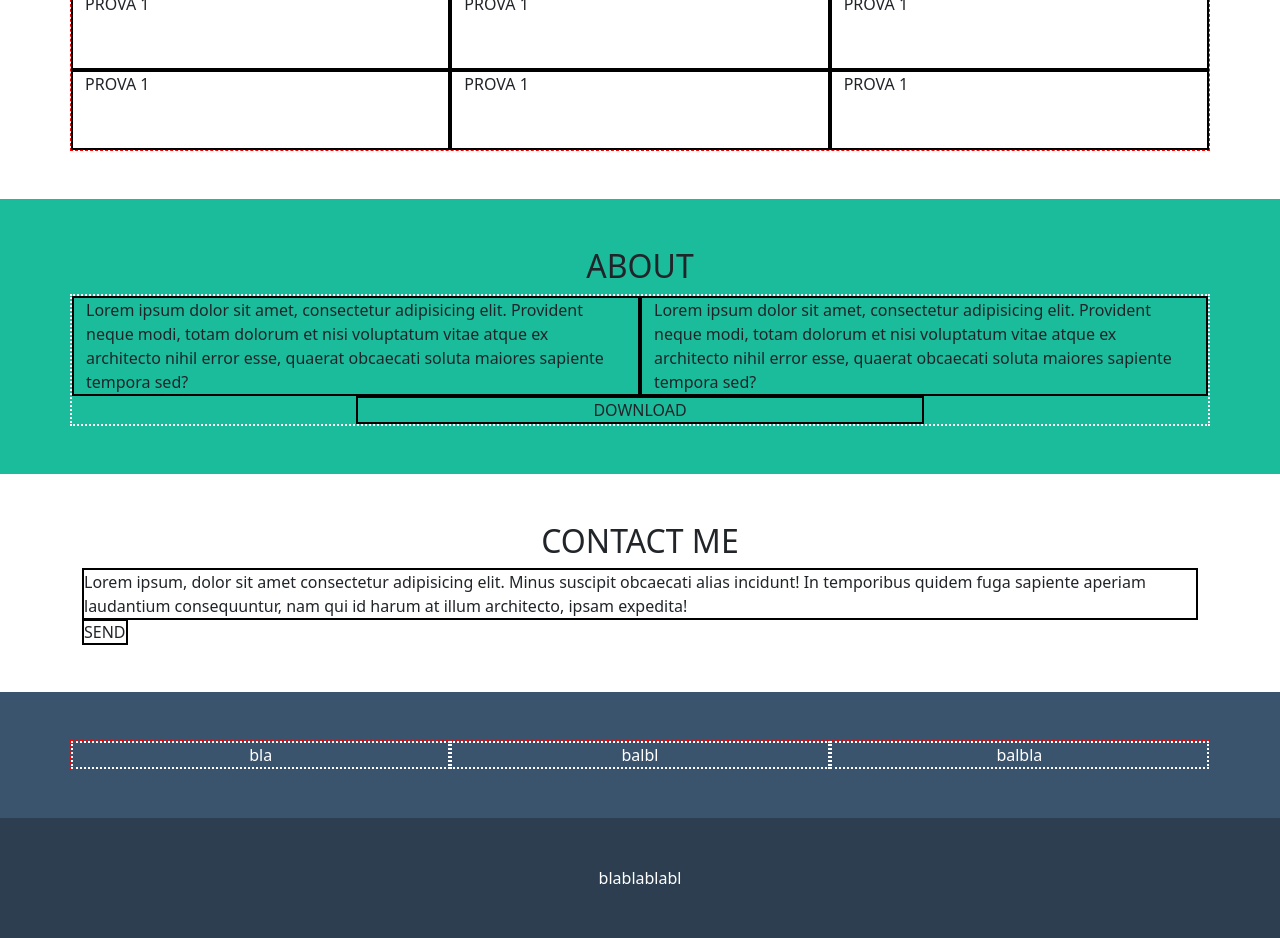
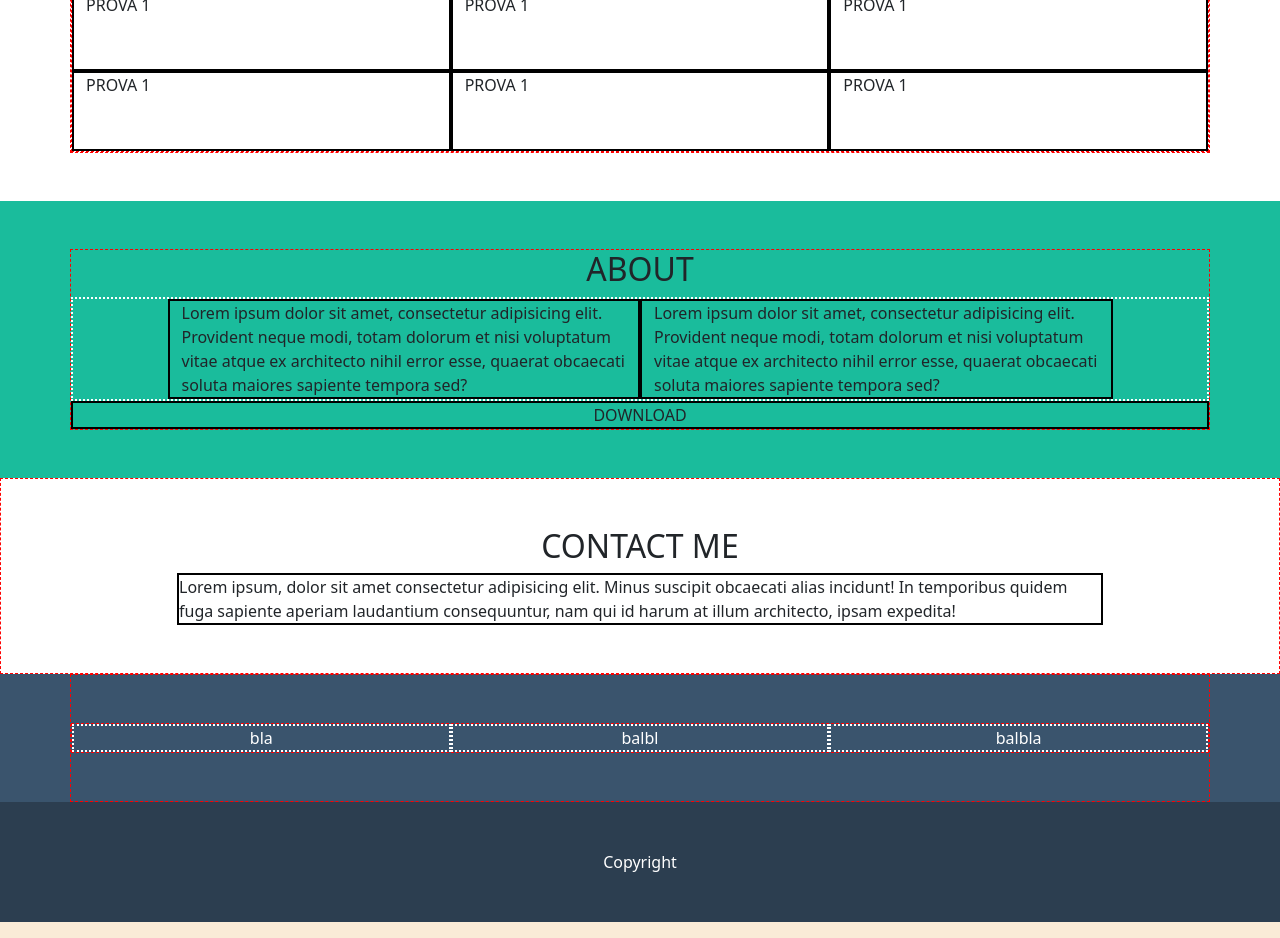
Before and after one commit to emilianogastaldo/html-css-bootstrap-freelancer, a plain HTML site: page index.html in a window 1280 px wide. Shown: the part 505-1443 px from the top of the page. Drawn offline with nearby package versions, Linux system fonts and the light colour scheme.

Commit message:
fixed structure

```diff
--- a/index.html
+++ b/index.html
@@ -13,7 +13,7 @@
 </head>
 <body>
     <header>
-        <div class="container-fluid container-lg h-100">
+        <div class="container-fluid container-lg h-100 border-red">
             <div class="row h-100 justify-content-between align-items-center">
                 <div class="col-3 h-80px logo border-white"></div>
                 <nav class="col-3 h-80px border-white"></nav>
@@ -24,10 +24,15 @@
         <div class="jumbotron p-5 d-flex justify-content-center align-items-center">
             <div class="jumbotron-img border-b" ></div>
         </div>
+
         <section class="portfolio py-5">
-            <div class="container-fluid container-lg">
-                <h2 class="text-center">PORTFOLIO</h2>
-                <div class="row row-cols-lg-2 row-cols-xl-3 border-red row-cols-1">
+            <div class="container-fluid container-lg border-red">
+                <div class="row">
+                    <div class="col">
+                        <h2 class="text-center">PORTFOLIO</h2>
+                    </div>
+                </div>
+                <div class="row row-cols-1 row-cols-lg-2 row-cols-xl-3 border-red">
                     <div class="col h-80px border-b">PROVA 1</div>
                     <div class="col h-80px border-b">PROVA 1</div>
                     <div class="col h-80px border-b">PROVA 1</div>
@@ -37,42 +42,58 @@
                 </div>
             </div>
         </section>
+
         <section class="about py-5">
-            <div class="container">
-                <h2 class="text-center">ABOUT</h2>
-                <div class="row row-cols-1 row-cols-lg-2 justify-content-center border-white">
-                    <div class="col-7 border-b">
+            <div class="container border-red">
+                <div class="row">
+                    <div class="col">
+                        <h2 class="text-center">ABOUT</h2>
+                    </div>
+                </div>
+                <div class="row justify-content-center border-white">
+                    <div class="col-10 col-lg-5 border-b">
                         Lorem ipsum dolor sit amet, consectetur adipisicing elit. Provident neque modi, totam dolorum et nisi voluptatum vitae atque ex architecto nihil error esse, quaerat obcaecati soluta maiores sapiente tempora sed?
                     </div>
-                    <div class="col-7 border-b">
+                    <div class="col-10 col-lg-5 border-b">
                         Lorem ipsum dolor sit amet, consectetur adipisicing elit. Provident neque modi, totam dolorum et nisi voluptatum vitae atque ex architecto nihil error esse, quaerat obcaecati soluta maiores sapiente tempora sed?
                     </div>
+                </div>
+                <div class="row">
                     <div class="col border-b text-center">DOWNLOAD</div>
                 </div>
             </div>
         </section>
-        <section class="contact-me py-5">
+
+        <section class="contact-me py-5 border-red">
             <div class="container">
-                <h2 class="text-center">CONTACT ME</h2>
-                <div class="info border-b">
-                    Lorem ipsum, dolor sit amet consectetur adipisicing elit. Minus suscipit obcaecati alias incidunt! In temporibus quidem fuga sapiente aperiam laudantium consequuntur, nam qui id harum at illum architecto, ipsam expedita!
+                <div class="row">
+                    <div class="col">
+                        <h2 class="text-center">CONTACT ME</h2>
+                    </div>
                 </div>
-                <span class="border-b">SEND</span>
+                <div class="row justify-content-center">
+                    <div class="col col-10">
+                        <div class="info border-b">
+                            Lorem ipsum, dolor sit amet consectetur adipisicing elit. Minus suscipit obcaecati alias incidunt! In temporibus quidem fuga sapiente aperiam laudantium consequuntur, nam qui id harum at illum architecto, ipsam expedita!
+                        </div>
+                    </div>
+                </div>
             </div>
         </section>
+
         <footer class="text-white">
-            <div class="footer-top py-5 container">
+            <div class="footer-top py-5 container border-red">
                 <div class="row row-cols-1 row-cols-lg-3 text-center border-red">
                     <div class="col border-white">bla</div>
                     <div class="col border-white">balbl</div>
                     <div class="col border-white">balbla</div>
                 </div>
-
-
-
             </div>
-            <div class="footer-bottom text-center p-5">blablablabl</div>
-
+            <div class="footer-bottom container-fluid text-center p-5">
+                <div class="row">
+                    <div class="col">Copyright</div>
+                </div>
+            </div>
         </footer>
     </main>
 </body>
```
